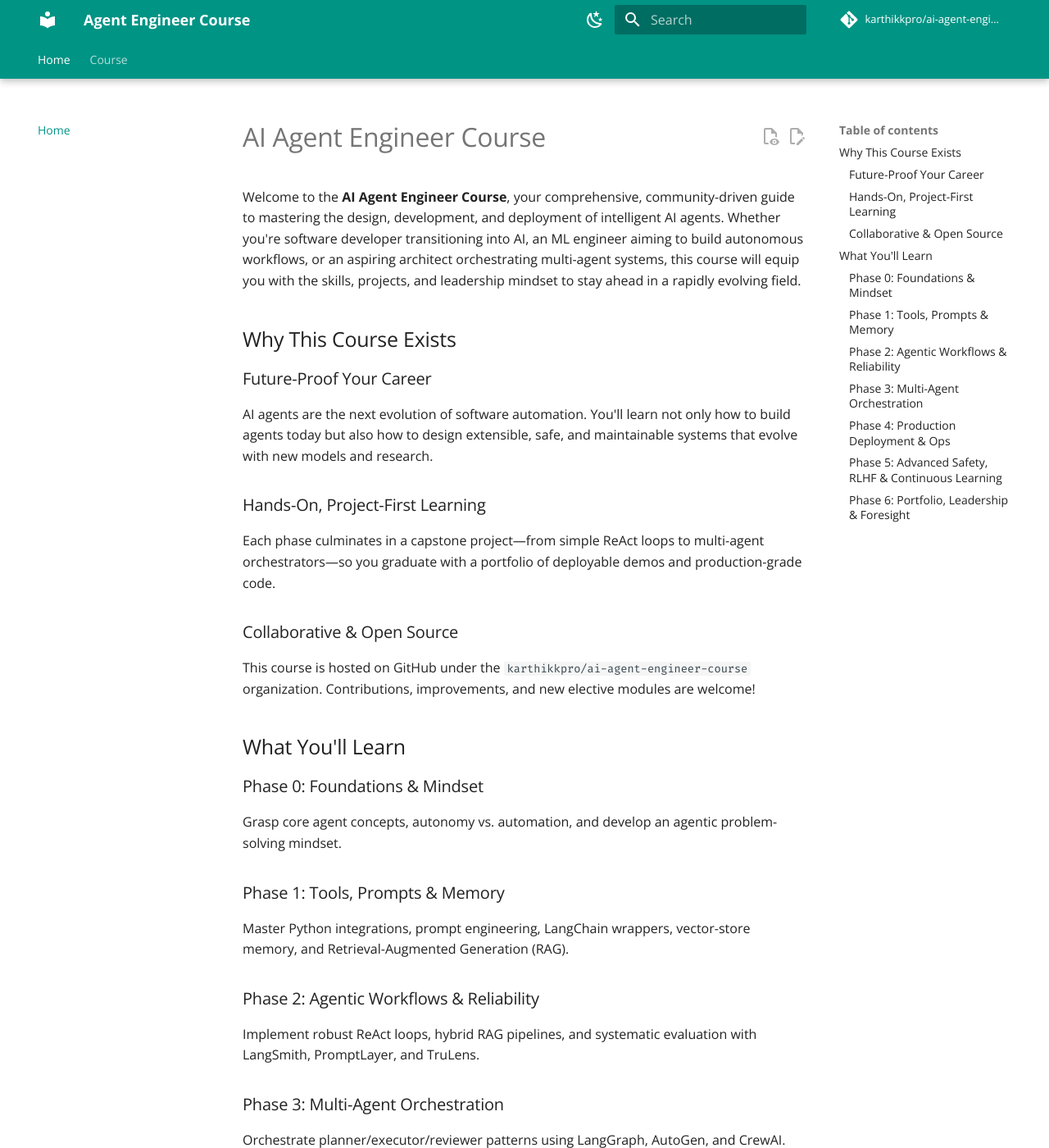
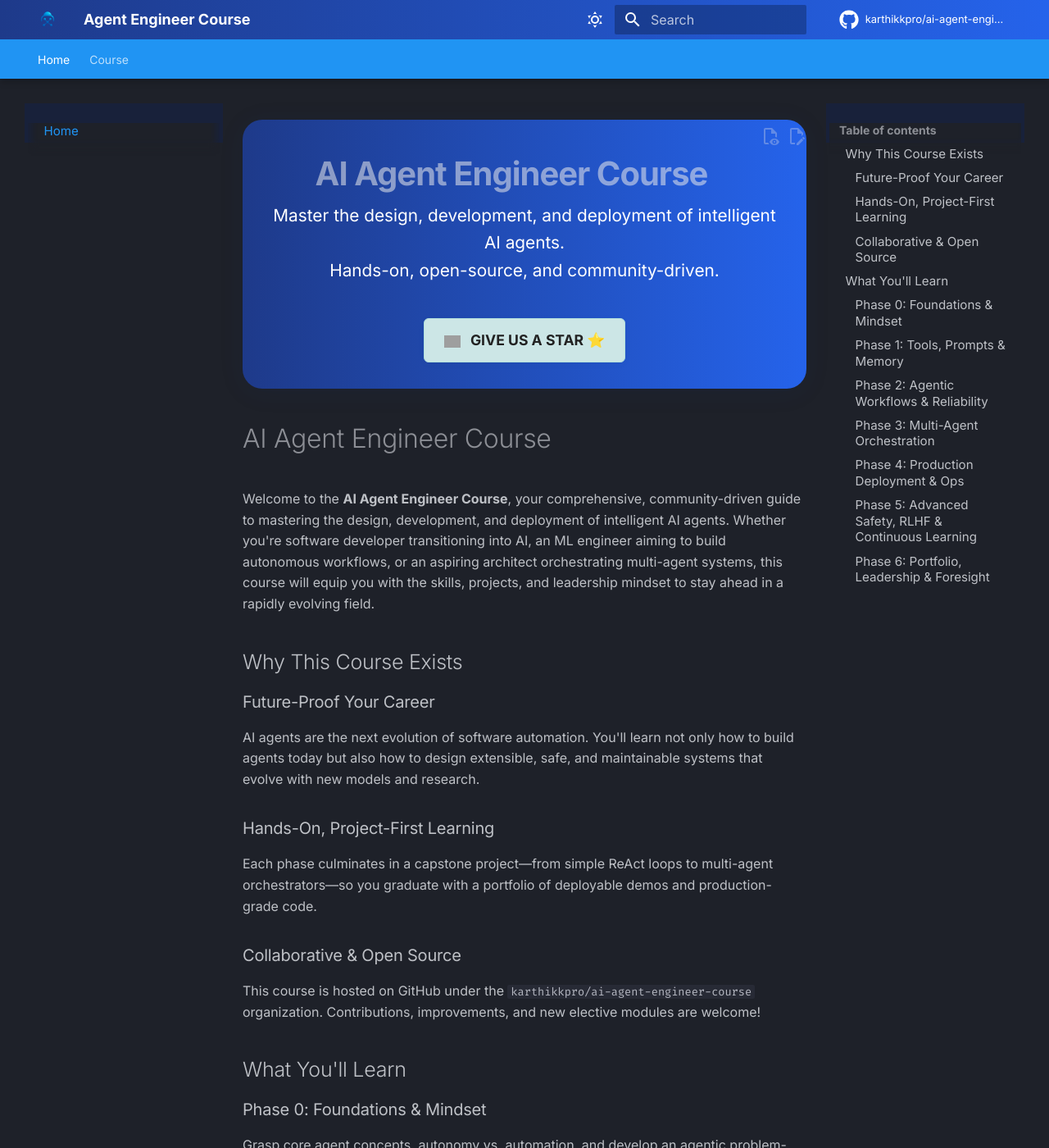
Before and after one commit to karthikkpro/ai-agent-engineer-course, an MkDocs documentation site: the page built from docs/index.md, in a window 1280 px wide and 1400 px high. Shown: the whole window at 82% size. Built offline with MkDocs 1.6.1 and Material for MkDocs 9.7.7, drawn with Linux system fonts in a browser that asks for light colours; comment, search, counter and statistics services are not loaded; some of the changed text lies outside the part shown; grey boxes are pictures that could not be loaded.

Commit message:
Modernize theme: TruLens-style CSS, icons, palette, and hero banner

```diff
--- /dev/null
+++ b/docs/assets/theme.css
@@ -0,0 +1,64 @@
+/* TruLens-style header gradient */
+.md-header {
+  background: linear-gradient(90deg, #1e3a8a 0%, #2563eb 100%) !important;
+}
+
+/* Sidebar accent */
+.md-sidebar {
+  background: #18213a !important;
+}
+
+/* Callout cards */
+.md-typeset .admonition,
+.md-typeset details {
+  border-radius: 12px;
+  box-shadow: 0 2px 12px rgba(30, 58, 138, 0.06);
+}
+
+/* Hero section tweaks */
+.hero-banner {
+  background: linear-gradient(90deg, #1e3a8a 0%, #2563eb 100%);
+  color: #fff;
+  border-radius: 1.5em;
+  margin-bottom: 2.5em;
+  padding: 2.5em 2em 2em 2em;
+  box-shadow: 0 4px 32px rgba(30, 58, 138, 0.08);
+  text-align: center;
+}
+
+/* CTA button style */
+.cta-btn {
+  display: inline-block;
+  background: #2563eb;
+  color: #fff !important;
+  border-radius: 6px;
+  padding: 16px 36px;
+  text-decoration: none;
+  font-weight: bold;
+  font-size: 1.3em;
+  box-shadow: 0 2px 8px rgba(30, 58, 138, 0.08);
+  border: 1px solid #1e3a8a;
+  transition: background 0.2s;
+  margin-top: 1.5em;
+}
+.cta-btn:hover {
+  background: #1e3a8a;
+}
+
+/* Navigation icons and spacing */
+.md-nav__item .md-nav__link {
+  font-size: 1.08em;
+  padding-left: 0.5em;
+}
+
+/* Responsive tweaks */
+@media (max-width: 600px) {
+  .hero-banner {
+    font-size: 1em;
+    padding: 1.2em 0.5em 1em 0.5em;
+  }
+  .cta-btn {
+    padding: 10px 18px;
+    font-size: 1em;
+  }
+}
--- a/docs/index.md
+++ b/docs/index.md
@@ -1,3 +1,15 @@
+<div style="background: linear-gradient(90deg, #1e3a8a 0%, #2563eb 100%); color: #fff; border-radius: 1.5em; margin-bottom: 2.5em; padding: 2.5em 2em 2em 2em; box-shadow: 0 4px 32px rgba(30,58,138,0.08); text-align: center;">
+  <h1 style="font-size: 2.5em; font-weight: 800; margin-bottom: 0.2em; letter-spacing: -1px;">AI Agent Engineer Course</h1>
+  <p style="font-size: 1.3em; font-weight: 400; max-width: 700px; margin: 0 auto 1.2em auto;">
+    Master the design, development, and deployment of intelligent AI agents.<br>
+    Hands-on, open-source, and community-driven.
+  </p>
+  <a href="https://github.com/karthikkpro/ai-agent-engineer-course/stargazers" target="_blank" style="display:inline-block; background:#cce6e6; color:#222; border-radius:6px; padding:12px 24px; text-decoration:none; font-weight:bold; font-size:1.1em; box-shadow:0 2px 8px rgba(0,0,0,0.04); border:1px solid #b2dfdb; margin-top: 1em;">
+    <img src="https://github.githubassets.com/images/modules/logos_page/GitHub-Mark.png" alt="GitHub" width="20" style="vertical-align:middle; margin-right:8px;">
+    GIVE US A STAR ⭐
+  </a>
+</div>
+
 # AI Agent Engineer Course
 
 Welcome to the **AI Agent Engineer Course**, your comprehensive, community-driven guide to mastering the design, development, and deployment of intelligent AI agents. Whether you're software developer transitioning into AI, an ML engineer aiming to build autonomous workflows, or an aspiring architect orchestrating multi-agent systems, this course will equip you with the skills, projects, and leadership mindset to stay ahead in a rapidly evolving field.
@@ -48,8 +60,8 @@
 
 ---
 
-<div style="text-align:center; margin-top:2em;">
-  <a href="https://github.com/karthikkpro/ai-agent-engineer-course/stargazers" target="_blank">
-    <img src="https://img.shields.io/github/stars/karthikkpro/ai-agent-engineer-course?style=social" alt="GitHub stars" />
+<div style="text-align:center; margin: 3em 0 2em 0;">
+  <a href="phase-0/lesson-1/" style="display:inline-block; background:#2563eb; color:#fff; border-radius:6px; padding:16px 36px; text-decoration:none; font-weight:bold; font-size:1.3em; box-shadow:0 2px 8px rgba(30,58,138,0.08); border:1px solid #1e3a8a; transition: background 0.2s;">
+    🚀 Take me to the course
   </a>
 </div>
--- a/mkdocs.yml
+++ b/mkdocs.yml
@@ -8,20 +8,20 @@
 theme:
   name: material
   palette:
+    - scheme: slate
+      primary: blue
+      accent: lime
+      toggle:
+        icon: material/weather-sunny
+        name: Switch to light mode
     - scheme: default
-      primary: teal
-      accent: amber
+      primary: blue
+      accent: lime
       toggle:
         icon: material/weather-night
         name: Switch to dark mode
-    - scheme: slate
-      primary: teal
-      accent: amber
-      toggle:
-        icon: material/weather-sunny
-        name: Switch to light mode
   font:
-    text: "Open Sans"
+    text: "Inter"
     code: "Fira Code"
   features:
     - navigation.tabs
@@ -34,8 +34,29 @@
     - content.code.copy
     - content.action.edit
     - content.action.view
-  # Add custom footer
-  footer: partials/footer.html
+  icon:
+    repo: fontawesome/brands/github
+    admonition:
+      note: material/lightbulb-on-outline
+      tip: material/rocket-launch-outline
+      warning: material/alert-outline
+      example: material/flask-outline
+      question: material/help-circle-outline
+    nav:
+      Home: material/home
+      Course: material/school
+      "Phase 0 - Foundations": material/flag-outline
+      "Phase 1 - Tools & Prompts": material/tools
+      "Phase 2 - Agentic Workflows": material/robot-outline
+      "Phase 3 - Multi-Agent": material/account-group-outline
+      "Phase 4 - Production": material/server
+      "Phase 5 - Safety & RLHF": material/shield-check-outline
+      "Phase 6 - Portfolio": material/account-tie-outline
+  logo: assets/logo.png
+  favicon: assets/favicon.ico
+
+extra_css:
+  - assets/theme.css
 
 nav:
   - Home: index.md
@@ -63,14 +84,18 @@
       - Phase 6 - Portfolio:
           - "6-1 Showcase": phase-6/6-portfolio-leadership.md
 
-plugins:
-  - search
-  # Removed git-revision-date-localized to hide dates
-
 extra:
   social:
     - icon: fontawesome/brands/github
       link: https://github.com/karthikkpro/ai-agent-engineer-course
+  nav:
+    - name: "GIVE US A STAR ⭐"
+      link: "https://github.com/karthikkpro/ai-agent-engineer-course/stargazers"
+      icon: fontawesome/brands/github
+      class: header-star-btn
+
+plugins:
+  - search
 
 markdown_extensions:
   - admonition
```
Also changed, not shown: docs/partials/footer.html (deleted, +0 -26 lines), docs/phase-0/lesson-1.md (+0 -6 lines), docs/assets/favicon.ico (added), docs/assets/logo.png (added).
